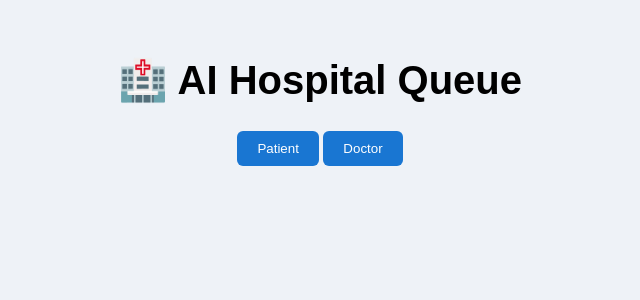
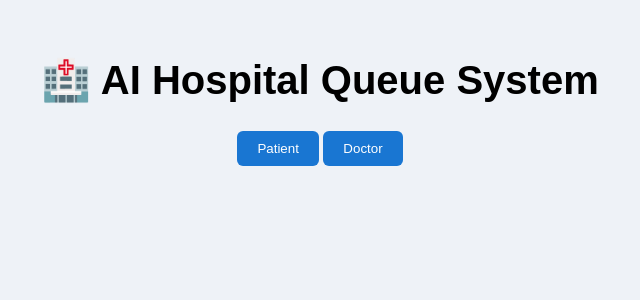
Before and after one commit to nandini-n9993/AI-Hospital-Queue-System, a Flask app: page / in a window 1280 px wide. Shown: the top 300 px of the page, without its empty margins (320-960 px from the left). Run offline with Flask 3, Linux system fonts and the light colour scheme.

Commit message:
Update index.html

```diff
--- a/templates/index.html
+++ b/templates/index.html
@@ -6,7 +6,7 @@
 <body>
 
 <div class="container">
-<h1>🏥 AI Hospital Queue</h1>
+<h1>🏥 AI Hospital Queue System</h1>
 
 <a href="/patient"><button>Patient</button></a>
 <a href="/doctor"><button>Doctor</button></a>
```
